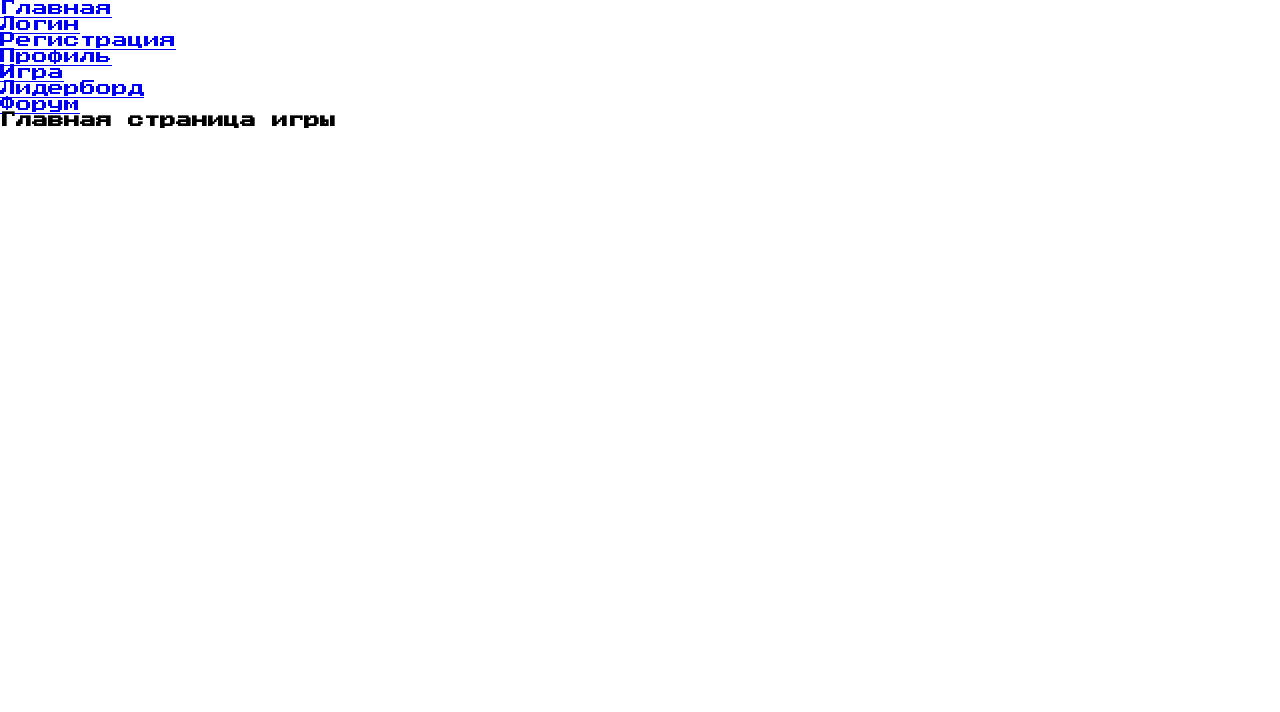
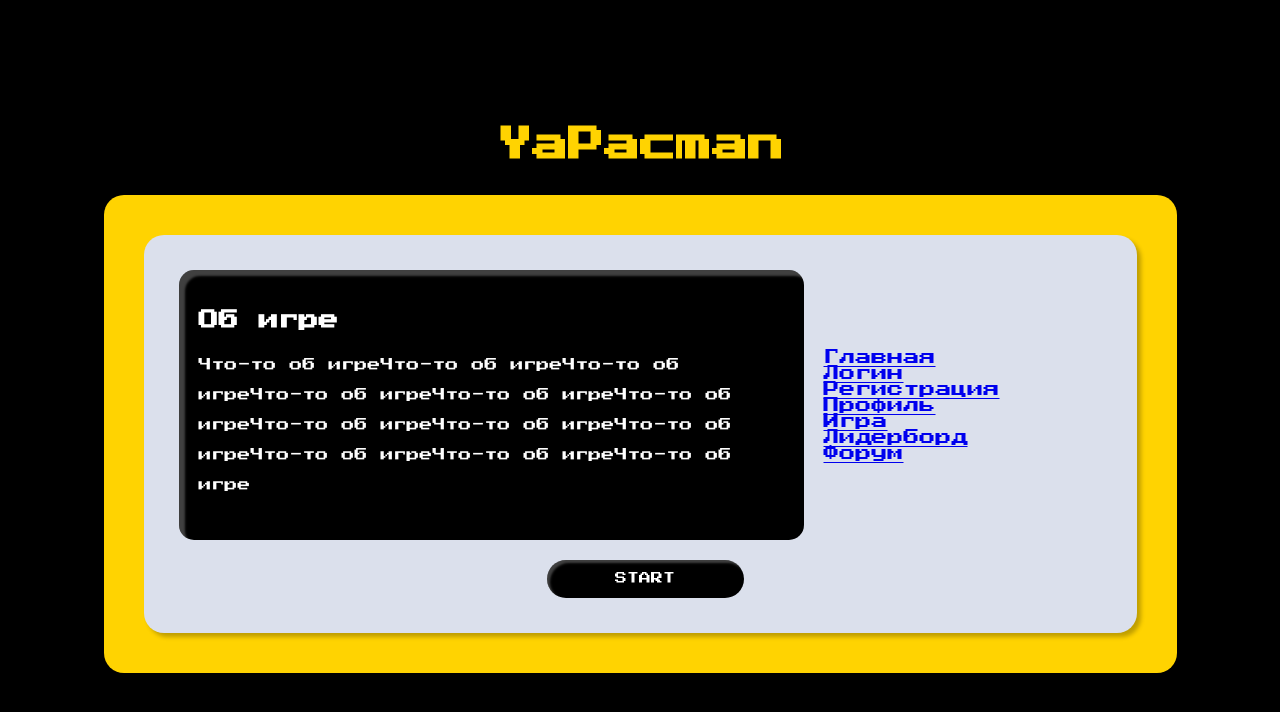
Before and after one commit to akezhanbexeitov/pac-man, a React (Vite) app in the folder packages/client/: page / in a window 1280 px wide. Shown: the top 712 px of the page. Built offline with nearby package versions, Linux system fonts and the light colour scheme.

Commit message:
add HomePage

```diff
--- a/packages/client/src/pages/HomePage/index.module.scss
+++ b/packages/client/src/pages/HomePage/index.module.scss
@@ -0,0 +1,67 @@
+.title {
+  color: var(--yellow-color);
+  font-size: 36px;
+  margin-bottom: 32px;
+}
+.wrapper {
+  width: 100vw;
+  height: 100svh;
+  background-color: var(--black-color);
+  display: flex;
+  justify-content: center;
+  align-items: center;
+  overflow: hidden;
+  flex-wrap: wrap;
+  flex-direction: column;
+}
+.content {
+  display: flex;
+  flex-direction: column;
+  align-items: center;
+}
+.page {
+  width: 993px;
+  background-color: var(--yellow-color);
+  border-radius: 20px;
+  padding: 40px;
+}
+.pageWrapper {
+  padding: 35px 25px 35px 35px;
+  background-color: var(--grey-color);
+  border-radius: 20px;
+  box-shadow: 4px 4px 4px 0 #00000040;
+}
+.pageContent {
+  display: flex;
+  align-items: center;
+  justify-content: space-between;
+}
+.about {
+  padding: 40px 20px;
+  background-color: var(--black-color);
+  border-radius: 15px;
+  min-width: 476px;
+  box-shadow: 6px 6px 2.2999999523px 0 rgba(255, 255, 255, 0.2509803922) inset;
+  color: var(--white-color);
+  margin-right: 20px;
+  &Title {
+    font-size: 20px;
+    margin-bottom: 20px;
+  }
+  &Text {
+    font-size: 13px;
+    line-height: 30px;
+  }
+}
+.navigation {
+  min-width: 288px;
+}
+.start {
+  display: flex;
+  justify-content: center;
+  margin-top: 20px;
+  button {
+    text-transform: uppercase;
+    min-width: 197px;
+  }
+}
--- a/packages/client/src/pages/HomePage/index.tsx
+++ b/packages/client/src/pages/HomePage/index.tsx
@@ -1,13 +1,35 @@
-import '@/styles/index.scss'
-import { Button } from '@/components/ui'
-import { Navigation } from '@/components'
+import styles from './index.module.scss'
+import {Navigation} from '@/components'
+import { useState } from 'react'
+import {Button} from "@/components/ui";
 
 const HomePage = () => {
+  const [isOpenModal, setIsOpenModal] = useState(false)
+
   return (
-    <div>
-      <Navigation />
-      <h1>Главная страница игры</h1>
+    <div className={styles.wrapper}>
 
+      <h1 className={styles.title}>YaPacman</h1>
+      <main className={styles.content}>
+        <div className={styles.page}>
+          <div className={styles.pageWrapper}>
+            <div className={styles.pageContent}>
+              <section className={styles.about}>
+                <h2 className={styles.aboutTitle}>Об игре</h2>
+                <p className={styles.aboutText}>
+                  Что-то об игреЧто-то об игреЧто-то об игреЧто-то об игреЧто-то об игреЧто-то об игреЧто-то об игреЧто-то об игреЧто-то об игреЧто-то об игреЧто-то об игреЧто-то об игре
+                </p>
+              </section>
+              <section className={styles.navigation}>
+                <Navigation />
+              </section>
+            </div>
+            <div className={styles.start}>
+              <Button variant="secondary">Start</Button>
+            </div>
+          </div>
+        </div>
+      </main>
     </div>
   )
 }
```
